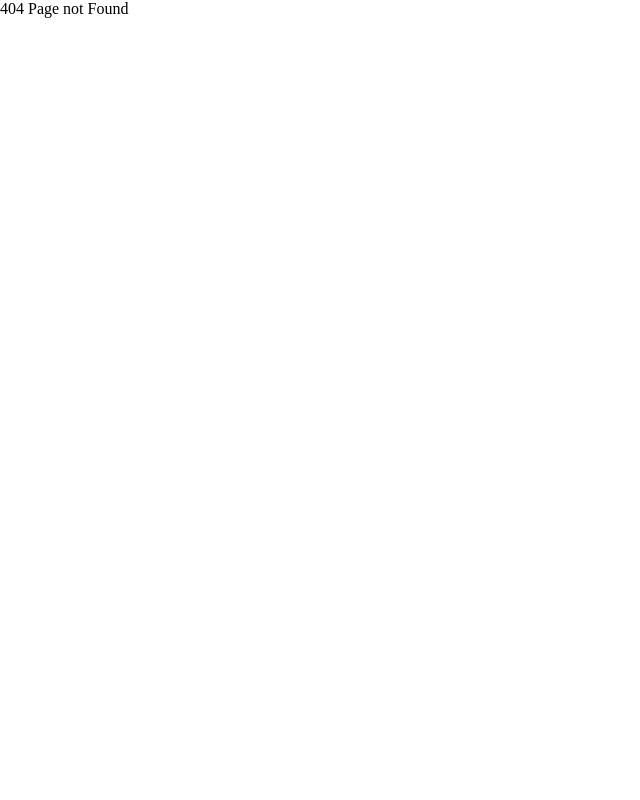
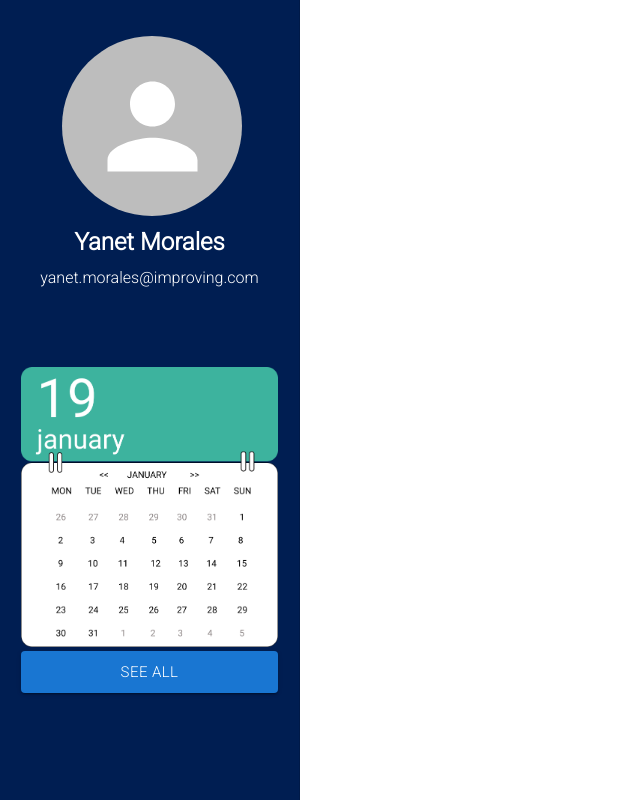
Before and after one commit to nandiaz/mex011-improving-bravebellotas, a React (Create React App) app: page /mex011-improving-bravebellotas/calendarInfo in a window 1280 px wide. Before the commit this address had no page. Shown: the whole page, without its empty margins (0-640 px from the left). Built offline with nearby package versions, Linux system fonts and the light colour scheme.

Commit message:
add calendar route

```diff
--- a/src/App.jsx
+++ b/src/App.jsx
@@ -4,6 +4,7 @@ import { ThemeProvider, createTheme } from '@material-ui/core'
 import Login from "./Components/Login/Login";
 import Dashboard from "./Components/Dashboard/Dashboard";
 import EditTable from "./Components/EditCommitment/EditCommitment";
+import CalendarInfo from "./Components/Dashboard/SideBar/Calendar/CalendarInfo"
 
 import "./Components/Styles/App.css";
 
@@ -38,6 +39,7 @@ function App() {
           <Route exact path="/login" element={<Login />} />
            <Route exact path="/" element={<Dashboard/>} />
           <Route exact path="/edit-commitment" element={<EditTable />} />
+          <Route exact path= "/calendarInfo" element= {<CalendarInfo/>}/>
           <Route exact path="*" element={<>404 Page not Found</>} />
         </Routes>
     </ThemeProvider>
--- a/src/Components/Dashboard/SideBar/Calendar/Calendar.jsx
+++ b/src/Components/Dashboard/SideBar/Calendar/Calendar.jsx
@@ -1,5 +1,6 @@
 /* eslint-disable jsx-a11y/alt-text */
 import { Button } from '@mui/material';
+import { Link } from "react-router-dom";
 import "../../../Styles/Calendar.css"
 
 
@@ -9,7 +10,7 @@ export default function Calendar() {
   return (<div className='calendarInfo'>
     <img className="calendar" src={process.env.PUBLIC_URL + '/calendar.png'}/>
     <br></br>
-          <Button fullWidth size="large" variant="contained" >
+          <Button fullWidth size="large" variant="contained" component={Link} to= './CalendarInfo'>
             See all
           </Button>
 
--- a/src/Components/Dashboard/SideBar/Calendar/CalendarInfo.jsx
+++ b/src/Components/Dashboard/SideBar/Calendar/CalendarInfo.jsx
@@ -1,3 +1,7 @@
+import SideBar from "../SideBar";
 export default function CalendarHeader() {
-  return (<>CalendarInfo</>);
+  return (<>
+    <SideBar/>
+
+  </>);
 }
```
